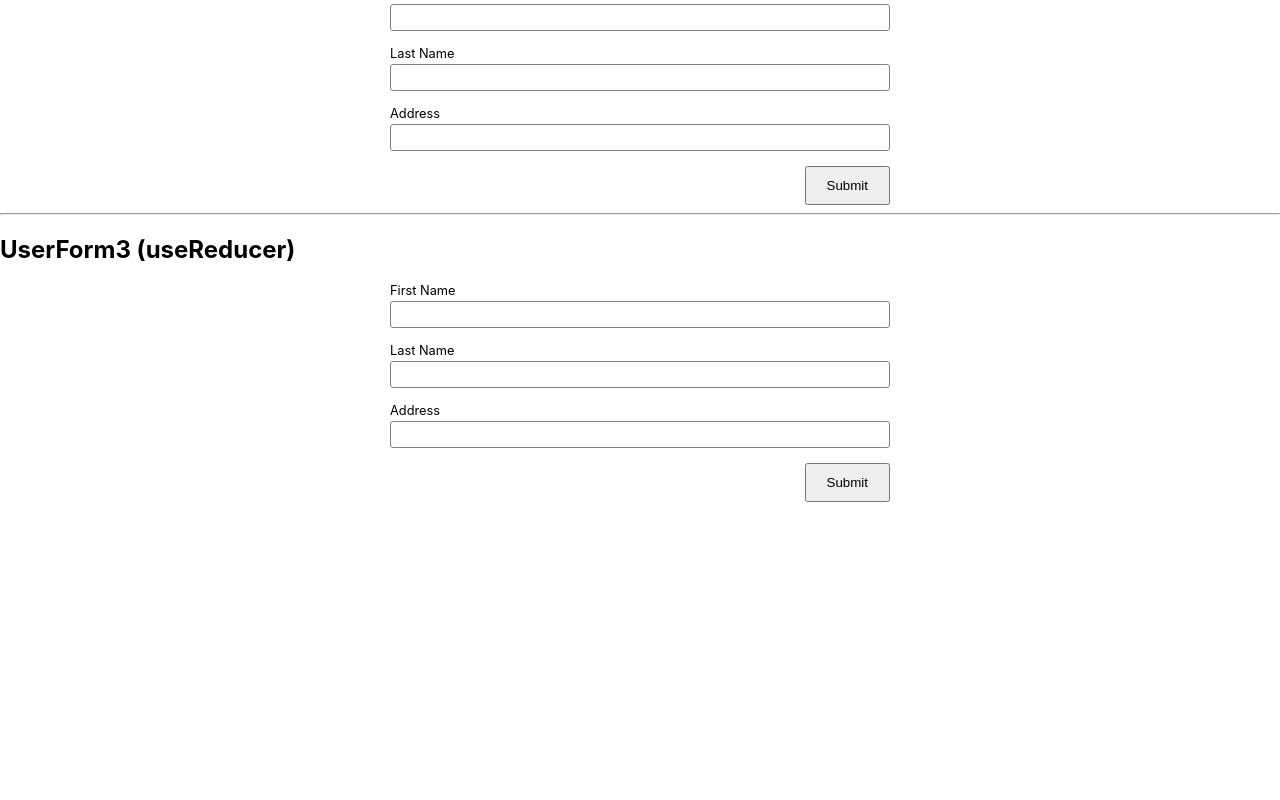
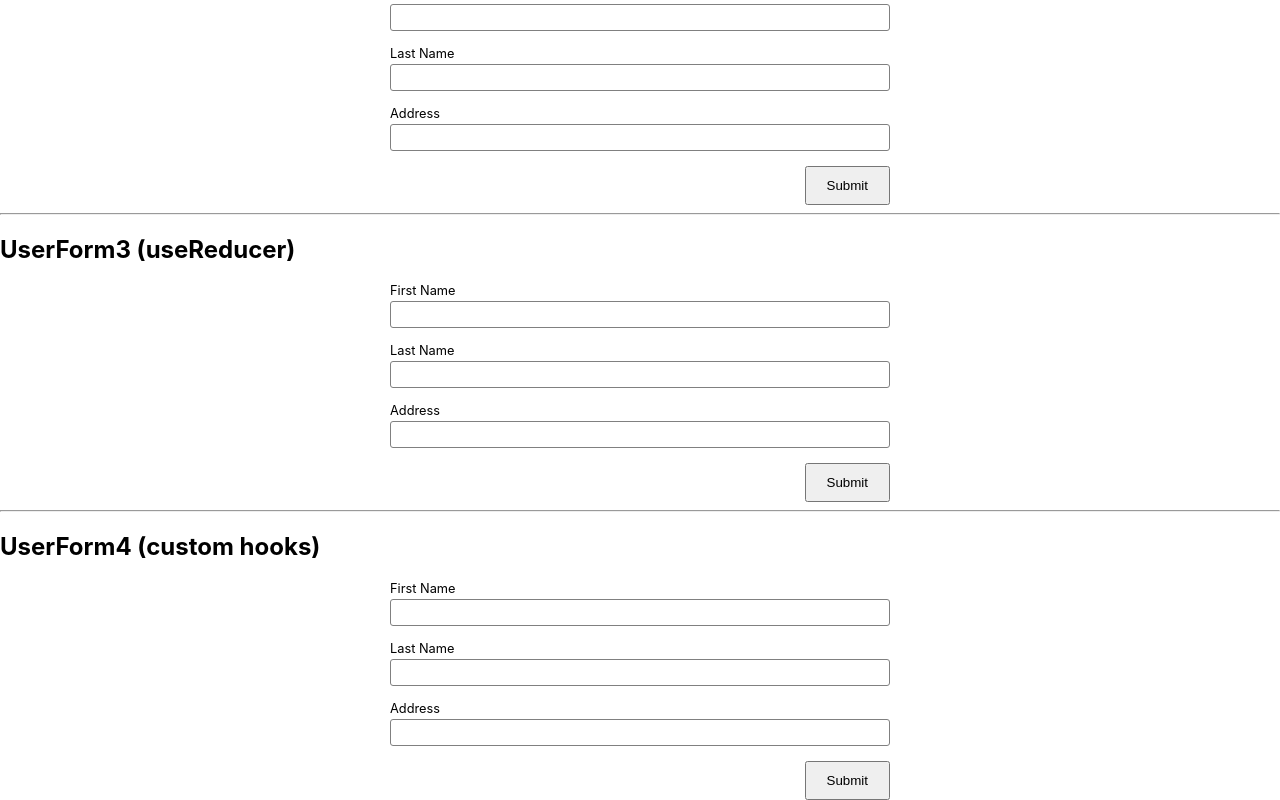
Before and after one commit to danyavol/react-training, a React (Create React App) app: page / in a window 1280 px wide. Shown: the part 381-1181 px from the top of the page. Before the commit the page ends 883 px from the top, so only its background shows below. Built offline with nearby package versions, Linux system fonts and the light colour scheme.

Commit message:
Homework4/custom hook (#3)
* feat: useControl and useForm custom hooks

```diff
--- a/src/App.js
+++ b/src/App.js
@@ -3,11 +3,13 @@ import './App.css';
 import UserForm1 from "./UserForm1_multipleUseState/UserForm1";
 import UserForm2 from "./UserForm2_singleUseState/UserForm2";
 import UserForm3 from "./UserForm3_useReducer/UserForm3";
+import UserForm4 from "./UserForm4_customHook/UserForm4";
 
 function App() {
     const [form1Value, setForm1Value] = useState();
     const [form2Value, setForm2Value] = useState();
     const [form3Value, setForm3Value] = useState();
+    const [form4Value, setForm4Value] = useState();
 
     return (
         <>
@@ -23,6 +25,11 @@ function App() {
 
             <UserForm3 onSubmit={setForm3Value}></UserForm3>
             <div>{JSON.stringify(form3Value)}</div>
+
+            <hr/>
+
+            <UserForm4 onSubmit={setForm4Value}></UserForm4>
+            <div>{JSON.stringify(form4Value)}</div>
         </>
     );
 }
--- /dev/null
+++ b/src/UserForm4_customHook/UserForm4.js
@@ -0,0 +1,60 @@
+import { useControl } from "./useControl";
+import { useForm } from "./useForm";
+import { addressValidator, firstNameValidator, lastNameValidator } from "./UserForm4.validator";
+
+function UserForm4(props) {
+    const firstName = useControl("", firstNameValidator);
+    const lastName = useControl("", lastNameValidator);
+    const address = useControl("", addressValidator);
+    const form = useForm({firstName, lastName, address});
+
+    function submit() {
+        if (!form.isValid()) {
+            form.markAllAsTouched();
+            return;
+        }
+
+        props.onSubmit(form.getValue());
+    }
+
+    function showError(control) {
+        return !control.valid && control.touched;
+    }
+
+    function getClassName(control) {
+        return `input${showError(control) ? " input-invalid" : ""}`;
+    }
+
+    function getControlTemplate({ control, label, id }) {
+        return (
+            <div className="control">
+                <label className="control-label" htmlFor={id}>{label}</label>
+                <input id={id} value={control.value}
+                    className={getClassName(control)}
+                    onChange={(event) => control.setValue(event.target.value)}
+                    onBlur={() => control.setTouched(true)}
+                ></input>
+                {
+                    showError(control)
+                    ? <span className="validation-error">{control.validationError}</span>
+                    : null
+                }
+            </div>
+        );
+    }
+
+    return (
+        <>
+            <h2>UserForm4 (custom hooks)</h2>
+            <div className="form">
+                { getControlTemplate({ control: firstName, label: "First Name", id: "firstName4" }) }
+                { getControlTemplate({ control: lastName, label: "Last Name", id: "lastName4" }) }
+                { getControlTemplate({ control: address, label: "Address", id: "address4" }) }
+
+                <button className="submit" onClick={submit}>Submit</button>
+            </div>
+        </>
+    );
+}
+
+export default UserForm4;
--- /dev/null
+++ b/src/UserForm4_customHook/UserForm4.validator.js
@@ -0,0 +1,15 @@
+export function firstNameValidator(value) {
+    if (!value) return "FirstName is required";
+    if (value.length > 15) return "Max length is 15";
+    return null;
+}
+
+export function lastNameValidator(value) {
+    if (!value) return "LastName is required";
+    if (value.length > 20) return "Max length is 20";
+    return null;
+}
+
+export function addressValidator(value) {
+    return value ? null : "Address is required";
+}
--- /dev/null
+++ b/src/UserForm4_customHook/useControl.js
@@ -0,0 +1,56 @@
+import { useReducer } from "react";
+
+function getDefaultState(defaultValue, validator) {
+    const validationError = validator(defaultValue);
+    return {
+        value: defaultValue,
+        touched: false,
+        validator,
+        validationError,
+        valid: validationError === null
+    };
+}
+
+const controlActionTypes = {
+    setValue: "setValue",
+    setTouched: "setTouched"
+};
+
+function controlReducer(state, action) {
+    switch(action.type) {
+        case controlActionTypes.setValue:
+            const validationError = state.validator(action.payload);
+            return {
+                ...state,
+                value: action.payload,
+                validationError,
+                valid: validationError === null
+            };
+        case controlActionTypes.setTouched:
+            return {
+                ...state,
+                touched: action.payload
+            };
+        default:
+            return state;
+    }
+}
+
+export function useControl(defaultValue, validator = () => null) {
+    const [state, dispatch] = useReducer(controlReducer, getDefaultState(defaultValue, validator));
+
+    return {
+        value: state.value,
+        touched: state.touched,
+        valid: state.valid,
+        validationError: state.validationError,
+        setValue: (value) => dispatch({
+            type: controlActionTypes.setValue,
+            payload: value
+        }),
+        setTouched: (touched) => dispatch({
+            type: controlActionTypes.setTouched,
+            payload: touched
+        }),
+    };
+}
--- /dev/null
+++ b/src/UserForm4_customHook/useForm.js
@@ -0,0 +1,22 @@
+export function useForm(controls) {
+    return {
+        isValid: () => {
+            for (let key in controls) {
+                if (!controls[key].valid) return false;
+            }
+            return true;
+        },
+        markAllAsTouched: () => {
+            for (let key in controls) {
+                controls[key].setTouched(true);
+            }
+        },
+        getValue: () => {
+            const value = {};
+            for (let key in controls) {
+                value[key] = controls[key].value;
+            }
+            return value;
+        }
+    };
+}
```
